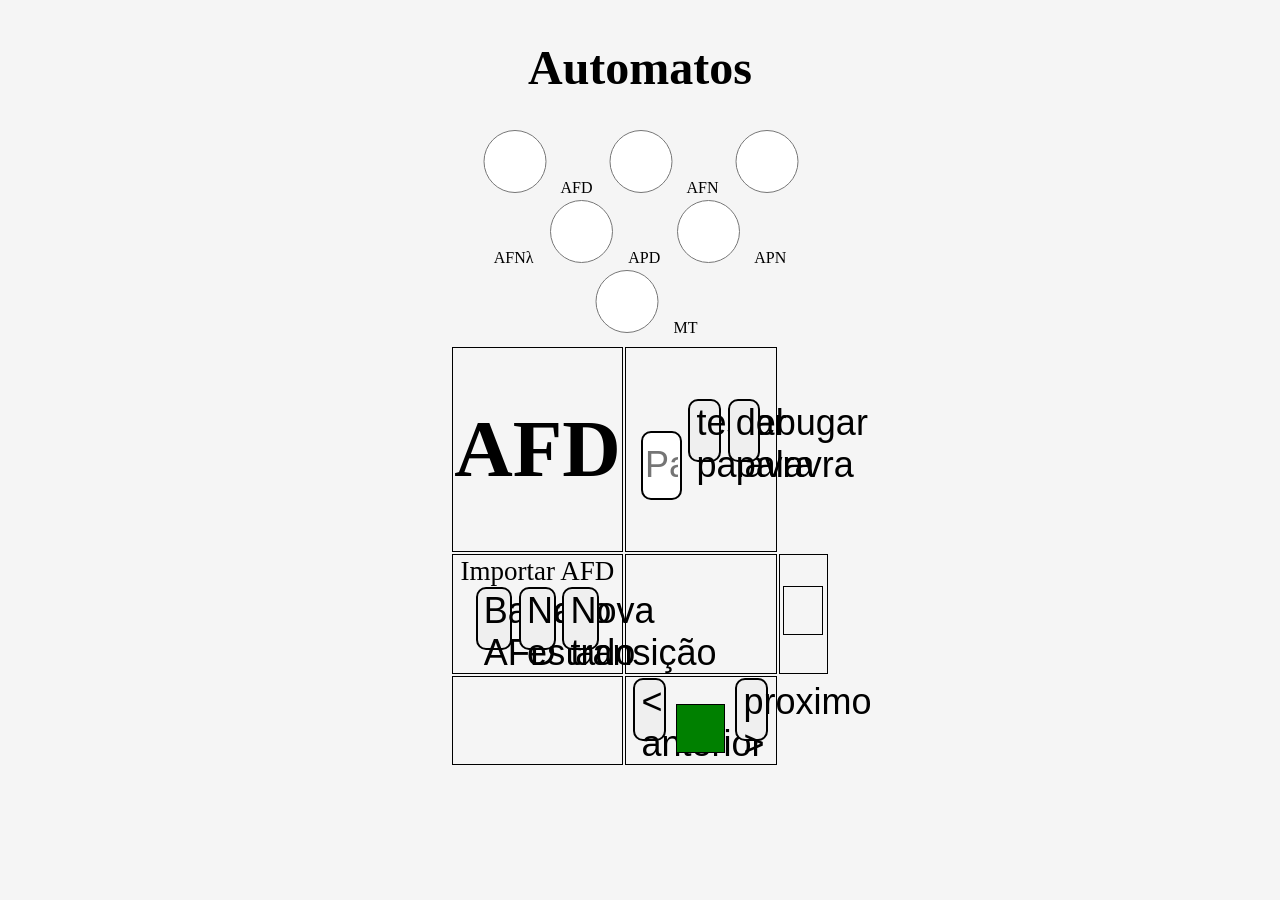
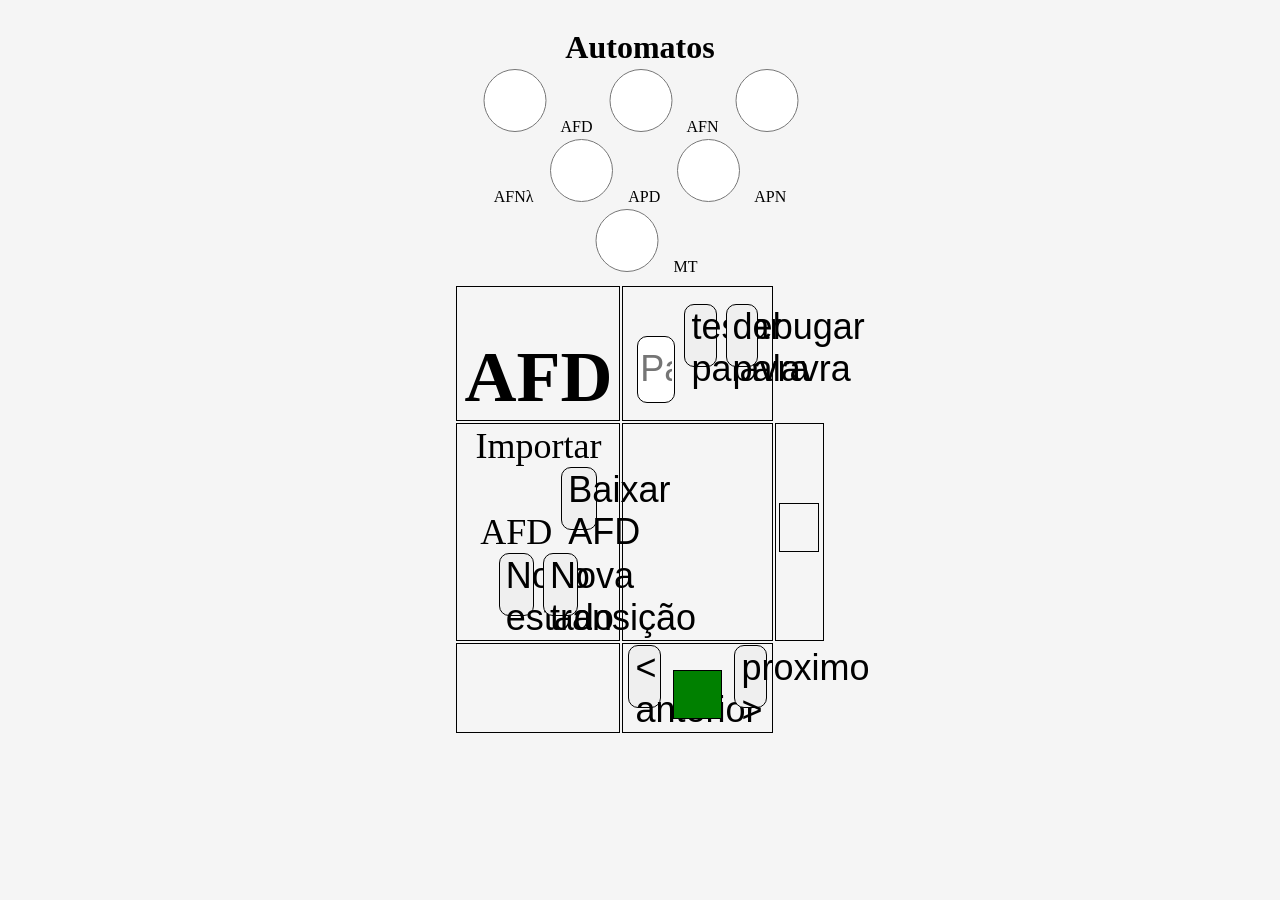

layout funcional

--- a/style.css
+++ b/style.css
@@ -4,7 +4,8 @@ body {
 }
 
 h1{
-    font-size: 300%;
+    font-size: 200%;
+    margin-bottom: 0;
 }
 
 canvas{
@@ -24,7 +25,7 @@ td {
     border: 1px solid black;
     width: 5vh;
     height: 5vh;
-    font-size: 3vh;
+    font-size: 4vh;
 }
 
 button, select, input, .upload-btn{
@@ -33,12 +34,17 @@ button, select, input, .upload-btn{
     height: 7vh;
     font-size: 4vh;
     border-radius: 10px;
-    border: 2px solid black;
+    border: 1px solid black;
 }
 
 .upload-btn{
-    padding-top: 1vh;
-    padding-bottom: 0vh;
+    position: absolute;
+    width: 6%;
+}
+
+.upload-btn i{
+    position: relative;
+    top: 15%;
 }
 
 .panel {
@@ -48,13 +54,31 @@ button, select, input, .upload-btn{
     border-radius: 10px;
 }
 
-.input {
+#wordInput {
+    display: block;
     position: relative;
-    border-radius: 10px;
-    right: 68vh;
+    left: 6%;
+    margin: 10px;
+}
+
+#wordTable{
+    display: block;
+    position: relative;
+    left: 6%;
+    border-collapse: collapse;
+    display: none;
+}
+
+#wordIndex td, #wordChar td{
+    border: 1px solid black;
+    width: auto;
+    height: auto;
+    font-size: 3vh;
+    padding: 5px;
 }
 
 .control {
+    margin-top: 20px;
     width: 28%;
     height: 10vh;
     /*border: 1px solid black;
